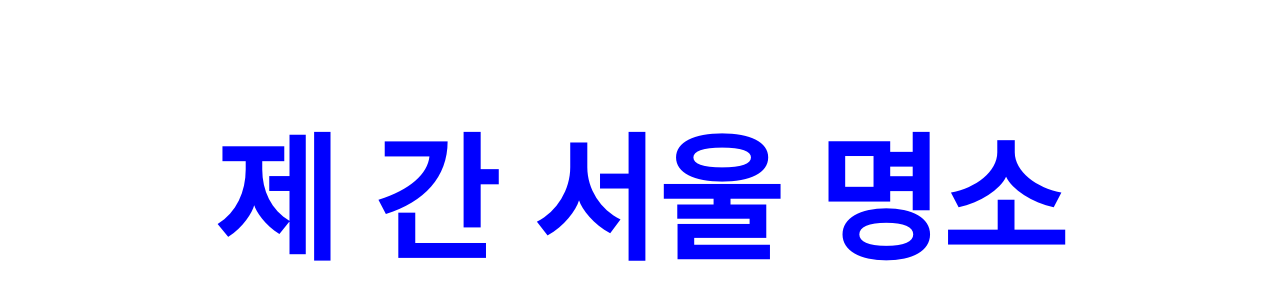
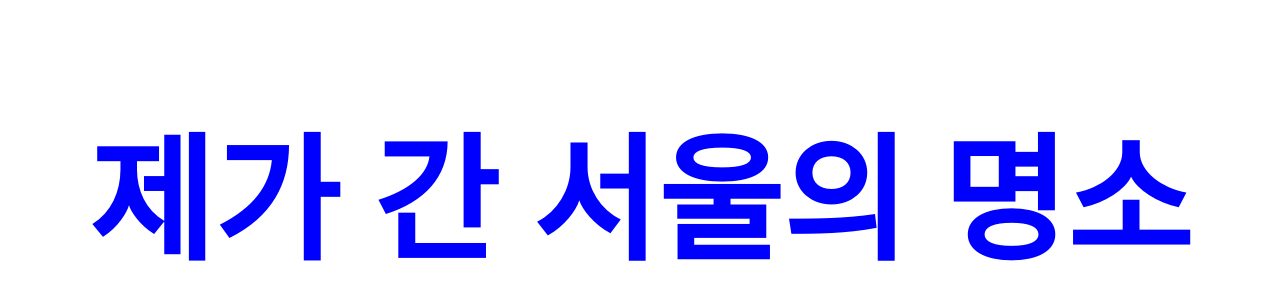
Before and after one commit to cuddlysocks/cuddlysocks.github.io, a plain HTML site: page balpyo/l5/0.html in a window 1280 px wide. Shown: the part 32-332 px from the top of the page. Drawn offline with Linux system fonts and the light colour scheme.

Commit message:
balpyo: corrections

```diff
--- a/balpyo/l5/0.html
+++ b/balpyo/l5/0.html
@@ -12,7 +12,7 @@
             </tr>
             <tr height="40%">
                 <td style="text-align: center; vertical-align: middle">
-                    <h1 style="font-size: 17vh; color: blue">제 간 서울 명소</h1>
+                    <h1 style="font-size: 17vh; color: blue">제가 간 서울의 명소</h1>
                 </td>
             </tr>
             <tr height="30%">
```
